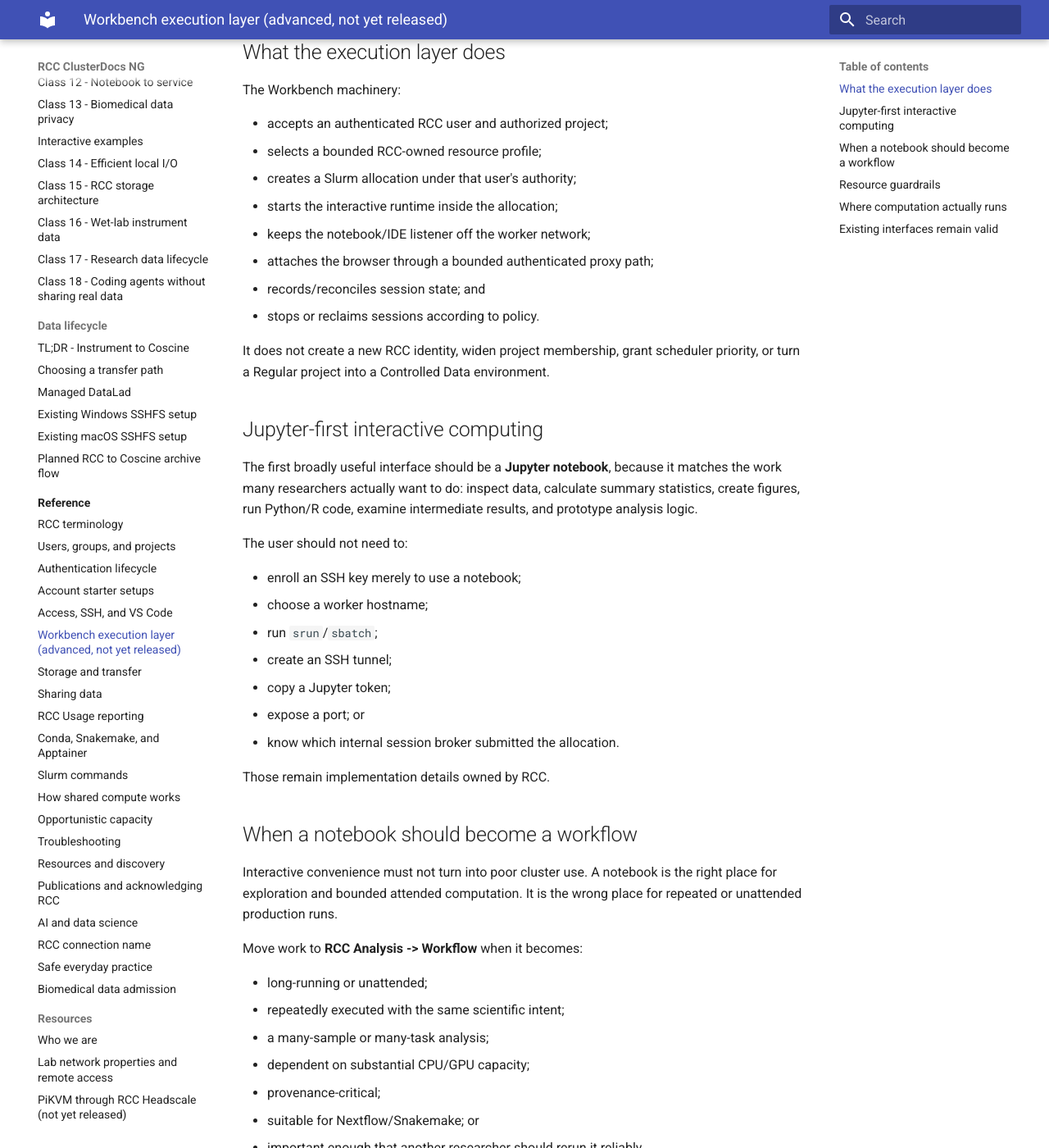
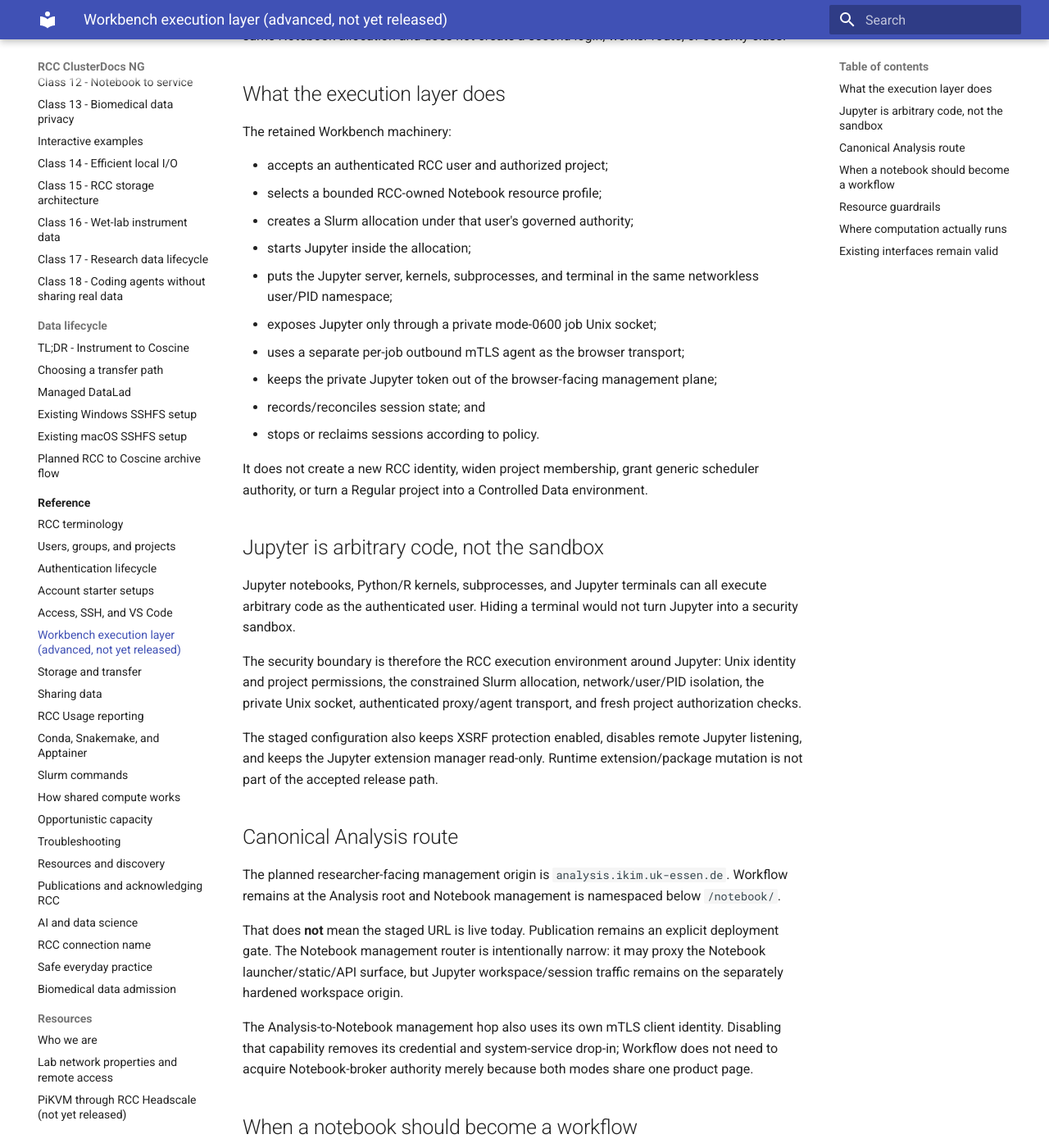
Before and after one commit to IKIM-Essen/ClusterDocs, an MkDocs documentation site: the page built from docs/concepts/workbench-interfaces.md, in a window 1280 px wide and 1400 px high, scrolled down 606 px. Shown: the whole window at 82% size. Built offline with MkDocs 1.6.1 and Material for MkDocs 9.7.7, drawn with Linux system fonts in a browser that asks for light colours; some of the changed text lies outside the part shown.

Commit message:
docs: align Workbench execution layer with Jupyter-only Analysis model

````diff
--- a/docs/concepts/workbench-interfaces.md
+++ b/docs/concepts/workbench-interfaces.md
@@ -1,15 +1,16 @@
 # Workbench execution layer behind RCC Analysis
 
-> **Service status:** the browser notebook/interactive path is **not yet released
-> to users**. This page documents the underlying execution model. For the planned
-> user-facing product, start with [RCC Analysis: notebooks and governed workflows](../analysis/rcc-analysis.md).
+> **Service status:** the browser Notebook path is **not yet released to users**.
+> This page documents the staged execution/security model. For the planned
+> user-facing product, start with
+> [RCC Analysis: notebooks and governed workflows](../analysis/rcc-analysis.md).
 
-“RCC Workbench” remains a useful engineering term, but it should no longer be
-thought of as a separate primary product for ordinary researchers. It is the
-interactive execution layer that safely turns an authenticated browser request
-into a bounded Slurm-backed session.
+“RCC Workbench” remains an internal engineering term, not a separate primary
+researcher product. It is the execution/session machinery that turns an
+authenticated RCC Analysis Notebook request into a bounded Slurm-backed Jupyter
+session.
 
-For the normal user, the important action is expected to be:
+For the normal user, the intended action is:
 
 ```text
 RCC Analysis -> Notebook -> Open notebook
@@ -21,61 +22,70 @@
 choose Workbench -> start web shell -> understand Slurm session details
 ```
 
-A shell or browser IDE can remain available as an advanced interface for users
-who genuinely need it, but Jupyter is the preferred interactive analysis mode.
+RCC does **not** plan to provide a browser IDE as part of this release. Developers
+who need a full IDE can continue to use a local editor such as VS Code through
+the separately governed SSH path. A terminal may be available from JupyterLab as
+an advanced tool, but it runs inside the same Notebook allocation and does not
+create a second login, worker route, or security class.
 
 ## What the execution layer does
 
-The Workbench machinery:
+The retained Workbench machinery:
 
 - accepts an authenticated RCC user and authorized project;
-- selects a bounded RCC-owned resource profile;
-- creates a Slurm allocation under that user's authority;
-- starts the interactive runtime inside the allocation;
-- keeps the notebook/IDE listener off the worker network;
-- attaches the browser through a bounded authenticated proxy path;
+- selects a bounded RCC-owned Notebook resource profile;
+- creates a Slurm allocation under that user's governed authority;
+- starts Jupyter inside the allocation;
+- puts the Jupyter server, kernels, subprocesses, and terminal in the same
+  networkless user/PID namespace;
+- exposes Jupyter only through a private mode-0600 job Unix socket;
+- uses a separate per-job outbound mTLS agent as the browser transport;
+- keeps the private Jupyter token out of the browser-facing management plane;
 - records/reconciles session state; and
 - stops or reclaims sessions according to policy.
 
-It does not create a new RCC identity, widen project membership, grant scheduler
-priority, or turn a Regular project into a Controlled Data environment.
+It does not create a new RCC identity, widen project membership, grant generic
+scheduler authority, or turn a Regular project into a Controlled Data
+environment.
 
-## Jupyter-first interactive computing
+## Jupyter is arbitrary code, not the sandbox
 
-The first broadly useful interface should be a **Jupyter notebook**, because it
-matches the work many researchers actually want to do: inspect data, calculate
-summary statistics, create figures, run Python/R code, examine intermediate
-results, and prototype analysis logic.
+Jupyter notebooks, Python/R kernels, subprocesses, and Jupyter terminals can all
+execute arbitrary code as the authenticated user. Hiding a terminal would not
+turn Jupyter into a security sandbox.
 
-The user should not need to:
+The security boundary is therefore the RCC execution environment around
+Jupyter: Unix identity and project permissions, the constrained Slurm
+allocation, network/user/PID isolation, the private Unix socket, authenticated
+proxy/agent transport, and fresh project authorization checks.
 
-- enroll an SSH key merely to use a notebook;
-- choose a worker hostname;
-- run `srun`/`sbatch`;
-- create an SSH tunnel;
-- copy a Jupyter token;
-- expose a port; or
-- know which internal session broker submitted the allocation.
+The staged configuration also keeps XSRF protection enabled, disables remote
+Jupyter listening, and keeps the Jupyter extension manager read-only. Runtime
+extension/package mutation is not part of the accepted release path.
 
-Those remain implementation details owned by RCC.
+## Canonical Analysis route
+
+The planned researcher-facing management origin is
+`analysis.ikim.uk-essen.de`. Workflow remains at the Analysis root and Notebook
+management is namespaced below `/notebook/`.
+
+That does **not** mean the staged URL is live today. Publication remains an
+explicit deployment gate. The Notebook management router is intentionally
+narrow: it may proxy the Notebook launcher/static/API surface, but Jupyter
+workspace/session traffic remains on the separately hardened workspace origin.
+
+The Analysis-to-Notebook management hop also uses its own mTLS client identity.
+Disabling that capability removes its credential and system-service drop-in;
+Workflow does not need to acquire Notebook-broker authority merely because both
+modes share one product page.
 
 ## When a notebook should become a workflow
 
-Interactive convenience must not turn into poor cluster use. A notebook is the
-right place for exploration and bounded attended computation. It is the wrong
-place for repeated or unattended production runs.
-
-Move work to **RCC Analysis -> Workflow** when it becomes:
-
-- long-running or unattended;
-- repeatedly executed with the same scientific intent;
-- a many-sample or many-task analysis;
-- dependent on substantial CPU/GPU capacity;
-- provenance-critical;
-- suitable for Nextflow/Snakemake; or
-- important enough that another researcher should rerun it reliably.
-
-The desired lifecycle is therefore:
+Interactive convenience must not turn into poor cluster use. Notebook is for
+exploration and bounded attended computation. Move work to **RCC Analysis ->
+Workflow** when it becomes long-running, unattended, repeated across samples,
+many-task, resource-intensive, provenance-critical, or something another
+researcher should rerun reliably.
 
 ```text
 Files -> Analysis: Notebook -> explore / prototype
@@ -87,32 +97,24 @@
 
 ## Resource guardrails
 
-Interactive sessions should be deliberately conservative by default:
+Interactive sessions are deliberately conservative by default. RCC selects the
+normal Notebook profile; browser users do not choose partitions, CPU/RAM/GPU
+amounts, walltime, or arbitrary scheduler options. Idle sessions are reclaimed,
+concurrency is bounded, and repeated/scalable work should move to Workflow.
 
-- a modest CPU notebook profile should be the normal choice;
-- large CPU or GPU sessions should be visibly exceptional;
-- idle sessions should be reclaimed automatically;
-- simultaneous sessions should be bounded;
-- GPU sessions with no meaningful GPU use should trigger guidance;
-- persistent CPU/RAM over-requesting should result in a smaller recommended
-  profile; and
-- repeated manual notebook execution should prompt conversion to an Analysis
-  workflow.
-
-Resource recommendations can use aggregate scheduler/accounting evidence such as
-allocated CPU, observed CPU use, requested versus peak memory, GPU utilization
-where available, and idle duration. RCC does not need notebook contents,
-research filenames, commands, or patient-related data to detect these patterns.
+RCC can use privacy-minimized scheduler/accounting evidence such as allocated
+versus used CPU, requested versus peak memory, GPU utilization where available,
+idle duration, aggregate I/O where defensible, and terminal state. Notebook
+contents, terminal commands, research filenames, and patient-related data are
+not required for ordinary right-sizing.
 
 ## Where computation actually runs
-
-The browser is only the interface. The computation still runs in Slurm:
 
 ```text
 RCC Analysis browser
         |
         v
-interactive session broker (Workbench machinery)
+Notebook management broker (internal Workbench machinery)
         |
         v
       Slurm
@@ -120,16 +122,17 @@
         v
 approved RCC worker
         |
-        +-> Jupyter / advanced IDE inside the allocation
+        +-> JupyterLab + optional Jupyter terminal
+              inside one isolated allocation
 ```
 
 The interactive runtime is not a replacement scheduler and the browser never
-receives Slurm signing authority.
+receives Slurm signing credentials.
 
 ## Existing interfaces remain valid
 
-Until the RCC Analysis notebook path is explicitly activated, follow the current
-released guidance:
+Until RCC Analysis Notebook is explicitly activated, follow the current released
+guidance:
 
 - [Class 9: Python notebooks](../course/class-09-python-notebooks.md) for the
   current Jupyter-through-Slurm/tunnel procedure;
````
Also changed, not shown: other parts of docs/concepts/workbench-interfaces.md (+2 -2 lines).
